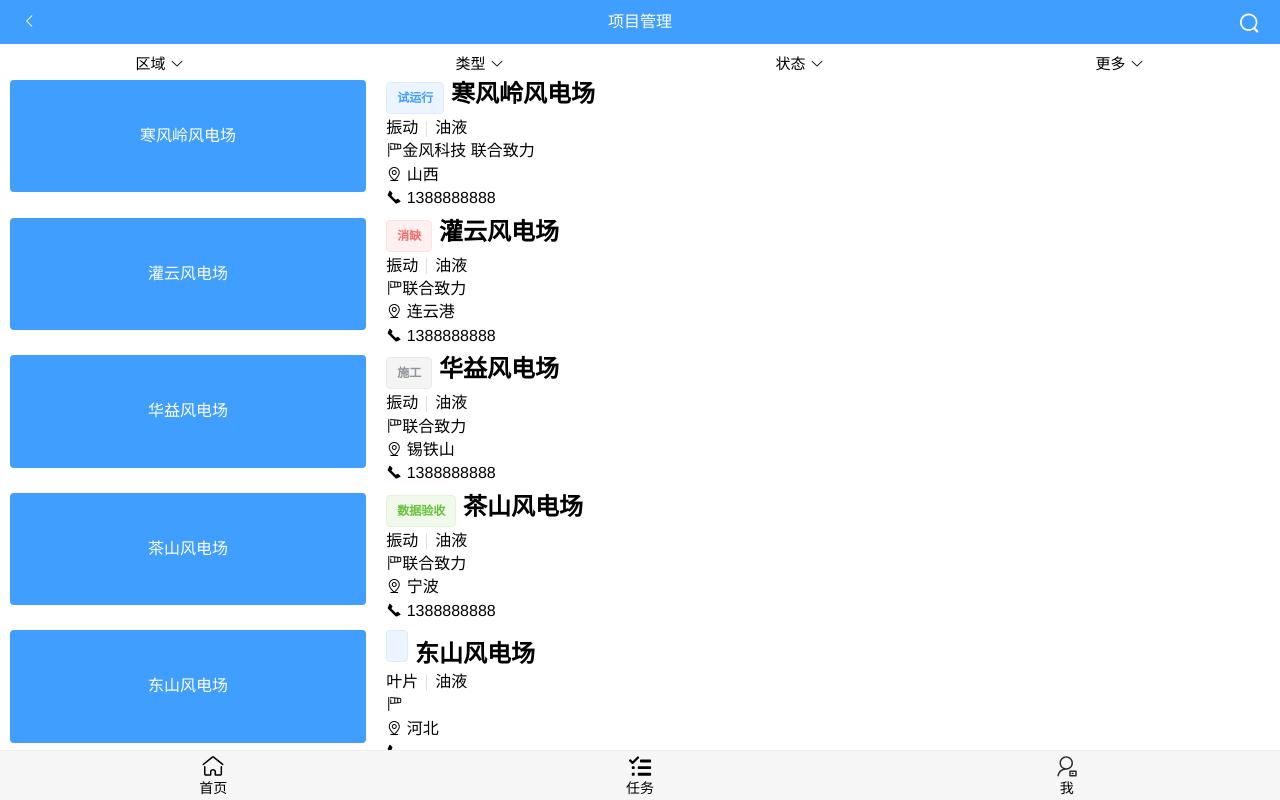
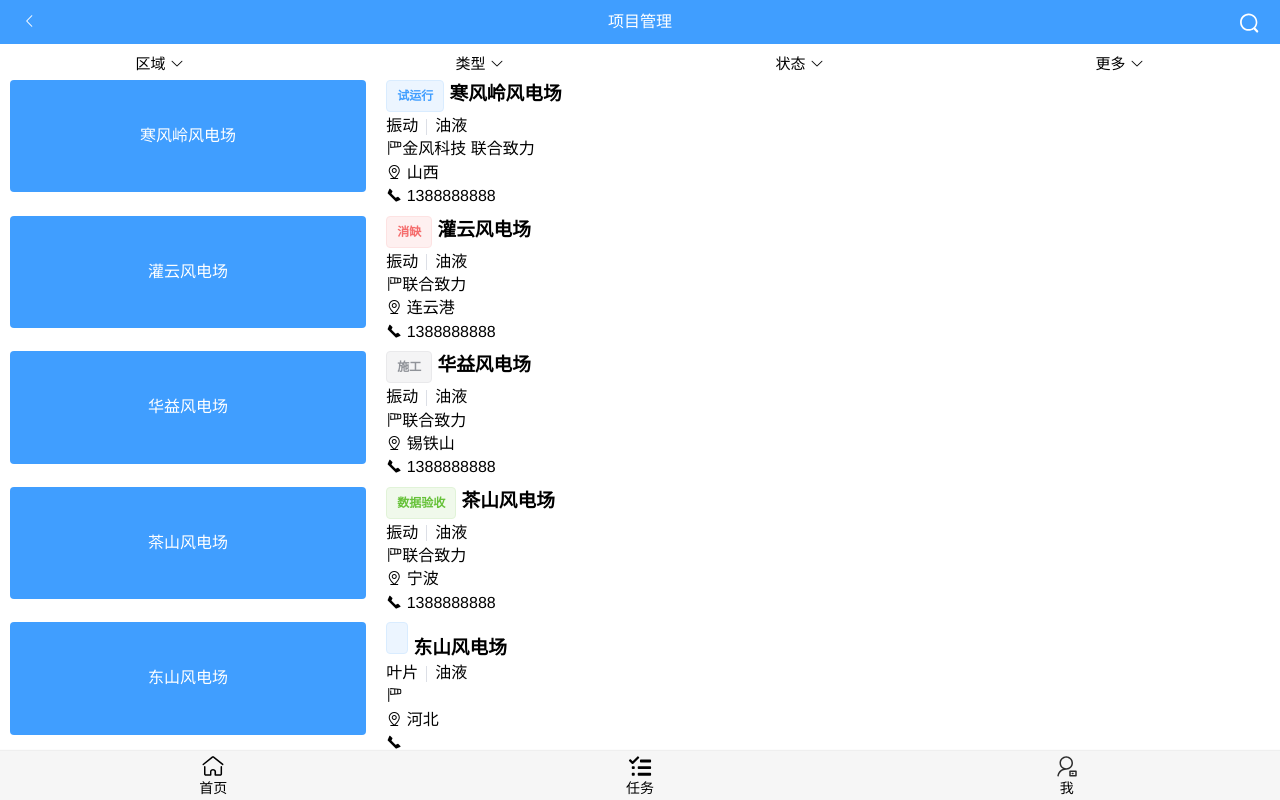
Before and after one commit to zhouf00/test_vue_obj, a Vue app: page /pm in a window 1280 px wide. Built offline with nearby package versions, Linux system fonts and the light colour scheme.

Commit message:
项目管理数据展示

```diff
--- a/src/views/pm/PM.vue
+++ b/src/views/pm/PM.vue
@@ -37,10 +37,8 @@
                    :provinces="['台儿庄会战']"
                    @sureClick="sureClick"/>
     <!-- <div v-for="item in allData" v-show="!temp.value"> -->
-    <p-m-list-view class="content" :allData="allData"/>
-    <div v-show="temp.value">
-      <span>{{temp}}</span>
-    </div>
+    <p-m-list-view v-show="!isShowAll" class="content" :allData="allData"/>
+    <p-m-list-view v-show="isShowAll" class="content" :allData="temp"/>
   </div>
 </template>
 
@@ -65,7 +63,7 @@
       return {
         allData:[],
         isShow: true,
-        temp: {},
+        temp: [],
         tabshow: '',
         provinces: ['浙江','安徽','江苏','上海','北京','天津','重庆']
       }
@@ -75,6 +73,7 @@
     },
     mounted() {
       // this.restaurants = this.loadPMdata()
+      this.isShowAll
     },
     methods:{
       loadPMdata(){
@@ -112,7 +111,6 @@
         this.$router.push('/home')
       },
       searchClick(){
-        console.log('search');
         if (this.isShow) {
           this.isShow = false
         } else {
@@ -127,7 +125,12 @@
         }
       },
       suerSelect(value) {
-        this.temp = value
+        if(this.temp){
+          this.temp= []
+        }
+        this.temp.push(value)
+        console.log(this.temp);
+
       },
       queryClick(){
         // this.allData.push('蒙东风电场')
@@ -138,6 +141,11 @@
       sureClick(address){
         // 返回筛选选择结果
         console.log(address);
+      }
+    },
+    computed:{
+      isShowAll(){
+        return this.temp.length ? true : false
       }
     }
   }
--- a/src/views/pm/childView/PMListView.vue
+++ b/src/views/pm/childView/PMListView.vue
@@ -8,9 +8,9 @@
         <el-col :span="7">
           <div class="img">{{item.value}}</div></el-col>
         <el-col :span="15">
-          <h2 style="margin-bottom: 5px;">
+          <h3 style="margin-bottom: 5px;">
             <el-tag :type="TagType(item.status)">{{item.status}}</el-tag>
-            {{item.value}}</h2>
+            {{item.value}}</h3>
           <div style="margin-bottom: 5px;">
             <span v-for="(tag,index) in item.tag">{{tag}}<el-divider v-if="index !== item.tag.length-1" direction="vertical"/>
             </span>
@@ -75,12 +75,12 @@
             'telephone':'1388888888',
             'status':'试运行'},)
         }, 1000)
-        console.log(this.loading)
       }
     },
     computed:{
       loading(){
-        return this.count >= 10
+        // 判断是否还有多少数据
+        return this.count >= this.allData.length
       },
       disabled() {
         return this.loading
@@ -98,6 +98,6 @@
     background-color: #409EFF;
     text-align: center;
     color: #fff;
-    padding: 47px 15px;
+    padding: 47px 10px;
   }
 </style>
```
